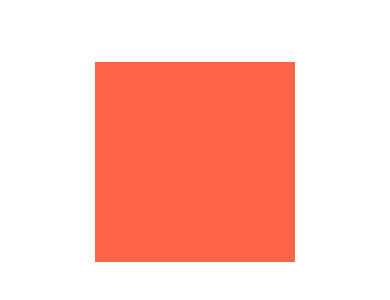
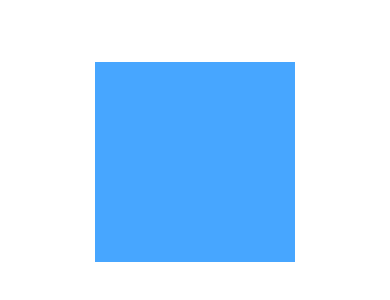
Before and after one commit to bopboy/reactnative-animation, a React Native app: screen / in a window 390 px wide. Shown: the part 460-760 px from the top of the page. Built offline with nearby package versions, Linux system fonts and the light colour scheme.

Commit message:
60 인터폴레이션 2 (네이티브 드라이버로 안되는 경우)
배경색

```diff
--- a/App.js
+++ b/App.js
@@ -21,7 +21,7 @@ export default function App() {
   const moveUp = () => {
     Animated.timing(Y_POSITION, {
       toValue: up ? 200 : -200,
-      useNativeDriver: true,
+      useNativeDriver: false,
       duration: 3000
     }).start(toggleUp)
   }
@@ -33,10 +33,16 @@ export default function App() {
     inputRange: [-200, 200],
     outputRange: [100, 0]
   })
+  const rotation = Y_POSITION.interpolate({
+    inputRange: [-200, 200],
+    outputRange: ["-360deg", "360deg"]
+  })
+  const bgColor = Y_POSITION.interpolate({
+    inputRange: [-200, 200],
+    outputRange: ["rgb(255, 99,71)", "rgb(71,166,255)"]
+  })
   Y_POSITION.addListener(() => {
-    console.log("Y: ", Y_POSITION)
-    console.log("opacity: ", opacity)
-    console.log("borderRadius: ", borderRadius)
+    console.log(bgColor)
   })
   return (
     <Container>
@@ -45,7 +51,8 @@ export default function App() {
           style={{
             borderRadius,
             opacity,
-            transform: [{ translateY: Y_POSITION }]
+            backgroundColor: bgColor,
+            transform: [{ rotateY: rotation }, { translateY: Y_POSITION }]
           }} />
       </Pressable>
     </Container>
```
